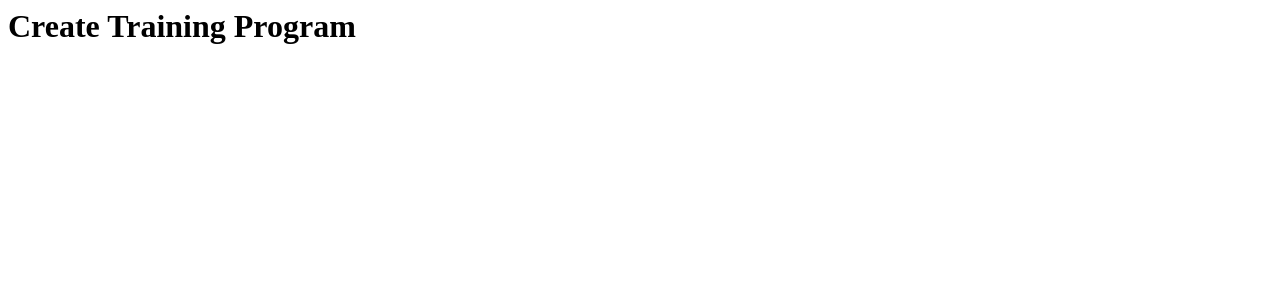
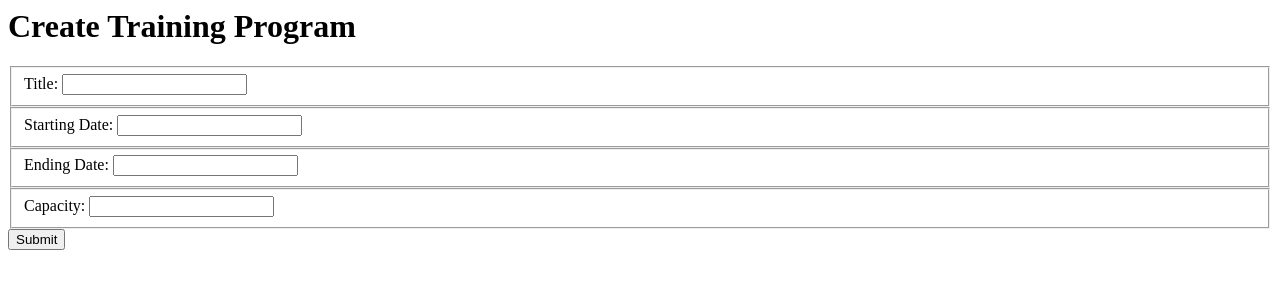
Before and after one commit to nss-day-cohort-38/bangazon-workforce-management-alpha-orionis, a Django app: template hrapp/templates/trainingprograms/form.html in a window 1280 px wide. Shown: the top 300 px of the page. Run offline with Django 3.2, Linux system fonts and the light colour scheme; the template is opened without the code that fills it, so the values that code supplies are empty.

Commit message:
training form showing at programs/form

```diff
--- a/hrapp/templates/trainingprograms/form.html
+++ b/hrapp/templates/trainingprograms/form.html
@@ -8,6 +8,27 @@
         <h1>Create Training Program</h1>
 
         <form action="{% url 'hrapp:training' %}" method="post">
+            <fieldset>
+                <label for="title">Title: </label>
+                <input type="text" id="title" name="title" value="{{program.title}}">
+            </fieldset>
+
+            <fieldset>
+                <label for="start_date">Starting Date: </label>
+                <input type="datetime" id="start_date" name="start_date" value="{{program.start_date}}">
+            </fieldset>
+
+            <fieldset>
+                <label for="end_date">Ending Date: </label>
+                <input type="datetime" id="end_date" name="end_date" value="{{program.end_date}}">
+            </fieldset>
+
+            <fieldset>
+                <label for="capacity">Capacity: </label>
+                <input type="number" id="capacity" name="capacity" value="{{program.capacity}}">
+            </fieldset>
+
+            <input type="submit" value="Submit" />
 
         </form>
     </body>
--- a/hrapp/urls.py
+++ b/hrapp/urls.py
@@ -10,5 +10,6 @@ urlpatterns = [
     path('logout/', logout_user, name='logout'),
     path('employees/', employee_list, name='employee_list'),
     path('programs/', training_program_list, name='training'),
+    path('programs/form', training_form, name='training_form'),
     path('computers/', computer_list, name='computer_list'),
 ]
--- a/hrapp/views/__init__.py
+++ b/hrapp/views/__init__.py
@@ -2,5 +2,6 @@ from .employees.list import employee_list
 from .home import home
 from .auth.logout import logout_user
 from .trainingprograms.list import training_program_list
+from .trainingprograms.form import training_form
 from .computers.list import computer_list
 from .computers.list import computer_list
```
Also changed, not shown: hrapp/views/trainingprograms/form.py (added, +15 -0 lines).
